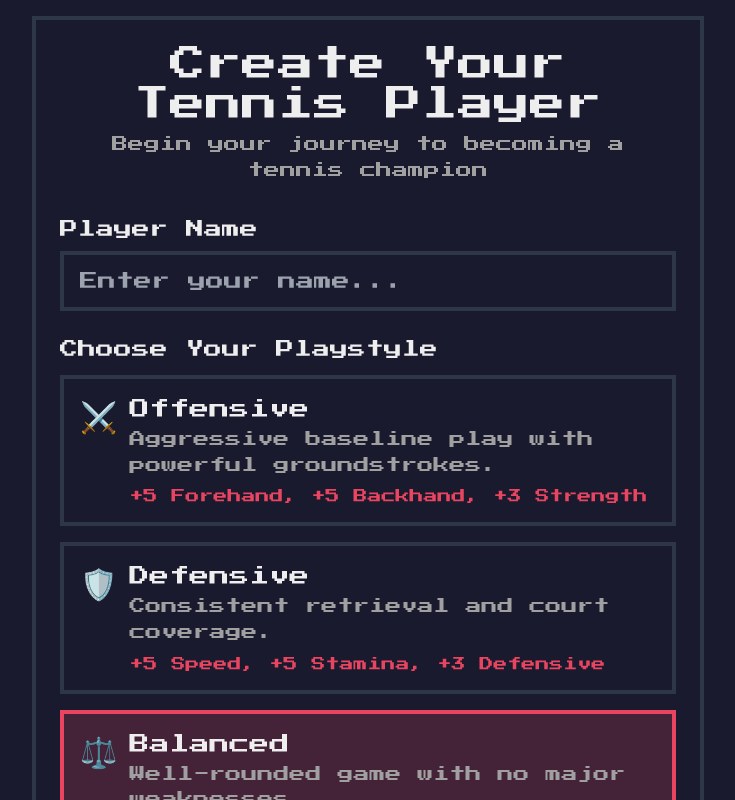
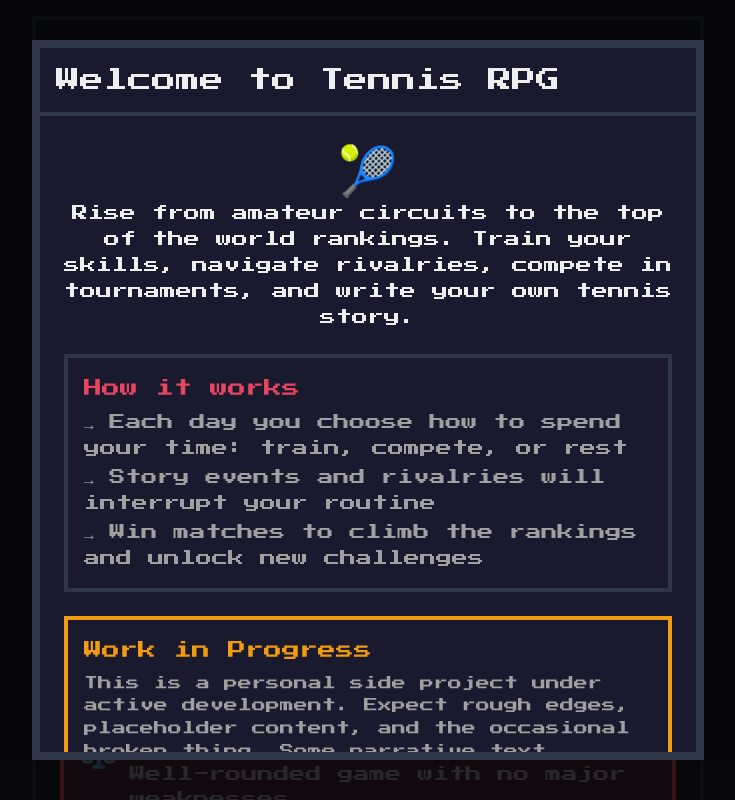
Before and after one commit to cjmckee/breakpoint-demo, a React (Vite) app: page / in a window 1280 px wide. Shown: the top 800 px of the page, without its empty margins (272-1007 px from the left). Built offline with nearby package versions, Linux system fonts and the light colour scheme.

Commit message:
Add welcome overlay on game start with progress tracker
Shows a modal on the player_creation screen with a welcome message,
game intro, WIP/AI disclaimer, and an expandable progress section.
Progress data lives in src/data/progress.ts for manual updates.

```diff
--- a/src/components/PlayerCreation.tsx
+++ b/src/components/PlayerCreation.tsx
@@ -7,12 +7,14 @@ import React, { useState } from 'react';
 import { useGameStore } from '../stores/gameStore';
 import { Card } from './ui/Card';
 import { Button } from './ui/Button';
+import { WelcomeOverlay } from './WelcomeOverlay';
 
 export const PlayerCreation: React.FC = () => {
   const [name, setName] = useState('');
   const [playstyle, setPlaystyle] = useState<'offensive' | 'defensive' | 'balanced'>(
     'balanced'
   );
+  const [showWelcome, setShowWelcome] = useState(true);
   const createPlayer = useGameStore((state) => state.createPlayer);
 
   const handleSubmit = (e: React.FormEvent) => {
@@ -44,6 +46,8 @@ export const PlayerCreation: React.FC = () => {
   };
 
   return (
+    <>
+      <WelcomeOverlay isOpen={showWelcome} onClose={() => setShowWelcome(false)} />
     <div className="min-h-screen bg-pixel-bg flex items-center justify-center p-4">
       <Card className="max-w-2xl w-full">
         <div className="text-center mb-8">
@@ -131,5 +135,6 @@ export const PlayerCreation: React.FC = () => {
         </form>
       </Card>
     </div>
+    </>
   );
 };
--- /dev/null
+++ b/src/components/WelcomeOverlay.tsx
@@ -0,0 +1,102 @@
+/**
+ * Welcome Overlay
+ * Shown at the start of player creation. Introduces the game,
+ * includes a WIP disclaimer, and shows an expandable progress section.
+ */
+
+import React, { useState } from 'react';
+import { Modal } from './ui/Modal';
+import { Button } from './ui/Button';
+import { GAME_PROGRESS } from '../data/progress';
+
+interface WelcomeOverlayProps {
+  isOpen: boolean;
+  onClose: () => void;
+}
+
+export const WelcomeOverlay: React.FC<WelcomeOverlayProps> = ({ isOpen, onClose }) => {
+  const [progressExpanded, setProgressExpanded] = useState(false);
+
+  return (
+    <Modal isOpen={isOpen} onClose={onClose} title="Welcome to Tennis RPG" size="md" showCloseButton={false}>
+      {/* Welcome */}
+      <div className="space-y-6">
+        <div className="text-center">
+          <div className="text-5xl mb-3">🎾</div>
+          <p className="text-pixel-text leading-relaxed">
+            Rise from amateur circuits to the top of the world rankings. Train your
+            skills, navigate rivalries, compete in tournaments, and write your own
+            tennis story.
+          </p>
+        </div>
+
+        {/* How to play blurb */}
+        <div className="bg-pixel-card border-4 border-pixel-border p-4 space-y-2">
+          <h3 className="text-pixel-accent font-bold text-lg">How it works</h3>
+          <ul className="text-pixel-text-muted space-y-1 list-none">
+            <li>→ Each day you choose how to spend your time: train, compete, or rest</li>
+            <li>→ Story events and rivalries will interrupt your routine</li>
+            <li>→ Win matches to climb the rankings and unlock new challenges</li>
+          </ul>
+        </div>
+
+        {/* WIP disclaimer */}
+        <div className="bg-pixel-bg border-4 border-pixel-warning p-4 space-y-2">
+          <h3 className="text-pixel-warning font-bold text-lg">Work in Progress</h3>
+          <p className="text-pixel-text-muted text-sm leading-relaxed">
+            This is a personal side project under active development. Expect rough
+            edges, placeholder content, and the occasional broken thing. Some
+            narrative text, dialogue, and game code is AI-generated.
+          </p>
+        </div>
+
+        {/* Expandable progress section */}
+        <div className="border-4 border-pixel-border">
+          <button
+            className="w-full flex items-center justify-between p-4 bg-pixel-card text-pixel-text font-bold hover:bg-pixel-secondary transition-colors"
+            onClick={() => setProgressExpanded((v) => !v)}
+          >
+            <span>Current implementation progress</span>
+            <span className="text-xl">{progressExpanded ? '▲' : '▼'}</span>
+          </button>
+
+          {progressExpanded && (
+            <div className="p-4 space-y-5">
+              {GAME_PROGRESS.map((section) => (
+                <div key={section.title}>
+                  <h4 className="text-pixel-accent font-bold text-sm mb-2">
+                    {section.title}
+                  </h4>
+                  <div className="space-y-2">
+                    {section.items.map((item) => (
+                      <div key={item.label}>
+                        <div className="flex justify-between text-pixel-text-muted text-sm mb-1">
+                          <span>{item.label}</span>
+                          <span>{item.percent}%</span>
+                        </div>
+                        <div className="w-full bg-pixel-bg border-2 border-pixel-border h-3">
+                          <div
+                            className="h-full bg-pixel-accent"
+                            style={{ width: `${item.percent}%` }}
+                          />
+                        </div>
+                        {item.notes && (
+                          <p className="text-pixel-text-muted text-xs mt-1">{item.notes}</p>
+                        )}
+                      </div>
+                    ))}
+                  </div>
+                </div>
+              ))}
+            </div>
+          )}
+        </div>
+
+        {/* CTA */}
+        <Button variant="primary" size="lg" fullWidth onClick={onClose}>
+          Start Your Journey
+        </Button>
+      </div>
+    </Modal>
+  );
+};
--- /dev/null
+++ b/src/data/progress.ts
@@ -0,0 +1,44 @@
+/**
+ * Game Progress Tracker
+ * Manually updated to reflect current implementation status.
+ * Displayed in the welcome overlay for transparency with players.
+ */
+
+export interface ProgressItem {
+  label: string;
+  percent: number;
+  notes?: string;
+}
+
+export interface ProgressSection {
+  title: string;
+  items: ProgressItem[];
+}
+
+export const GAME_PROGRESS: ProgressSection[] = [
+  {
+    title: 'Core Gameplay',
+    items: [
+      { label: 'Match simulation', percent: 70 },
+      { label: 'Training system', percent: 60 },
+      { label: 'Player progression', percent: 55 },
+    ],
+  },
+  {
+    title: 'Content',
+    items: [
+      { label: 'Story events', percent: 30 },
+      { label: 'Team matches', percent: 30 },
+      { label: 'Tournaments', percent: 25 },
+      { label: 'Relationships', percent: 10 },
+    ],
+  },
+  {
+    title: 'Polish',
+    items: [
+      { label: 'UI / visuals', percent: 40 },
+      { label: 'Audio', percent: 20 },
+      { label: 'Balance tuning', percent: 15 },
+    ],
+  },
+];
```
